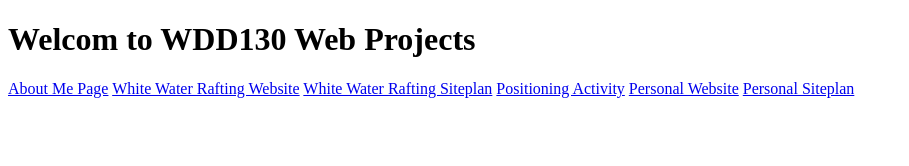
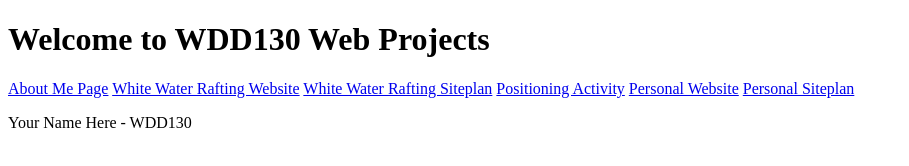
Before and after one commit to dougyk23/WDD130, a plain HTML site: page index.html in a window 1280 px wide. Shown: the whole page, without its empty margins (0-909 px from the left). Drawn offline with Linux system fonts and the light colour scheme.

Commit message:
Added a paragraph

```diff
--- a/index.html
+++ b/index.html
@@ -7,7 +7,7 @@
     <title>WDD130 Home Page</title>
 </head>
 <body>
-    <h1>Welcom to WDD130 Web Projects</h1>
+    <h1>Welcome to WDD130 Web Projects</h1>
     <nav>
         <a href="aboutme/index.html">About Me Page</a>
         <a href="wwr/index.html">White Water Rafting Website</a>
@@ -15,8 +15,9 @@
         <a href="positioning.html">Positioning Activity</a>
         <a href="#">Personal Website</a>
         <a href="#">Personal Siteplan</a>
+    </nav>
+    <p>Your Name Here - WDD130</p>
 
-    </nav>
 
 </body>
 </html>
```
